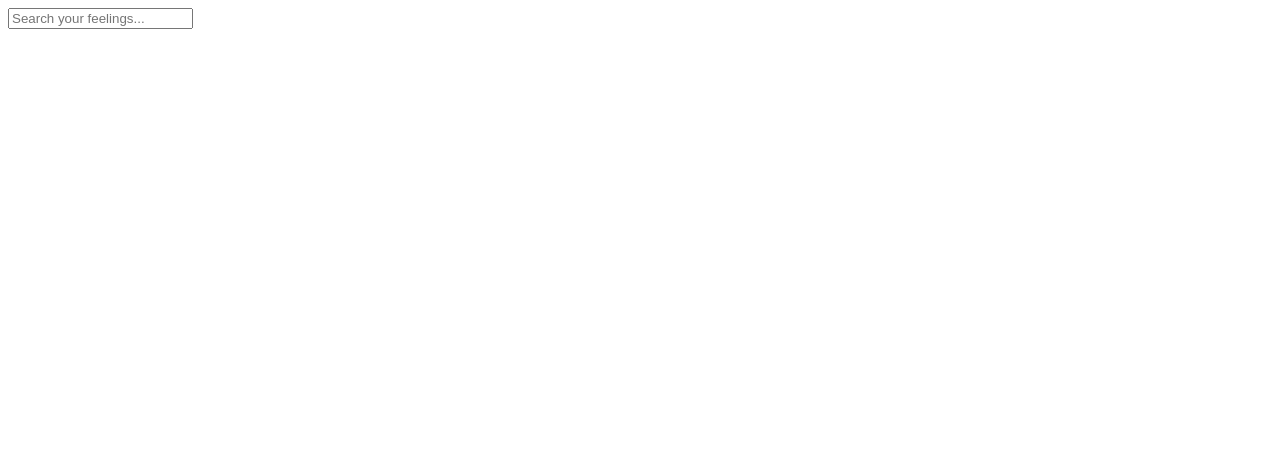
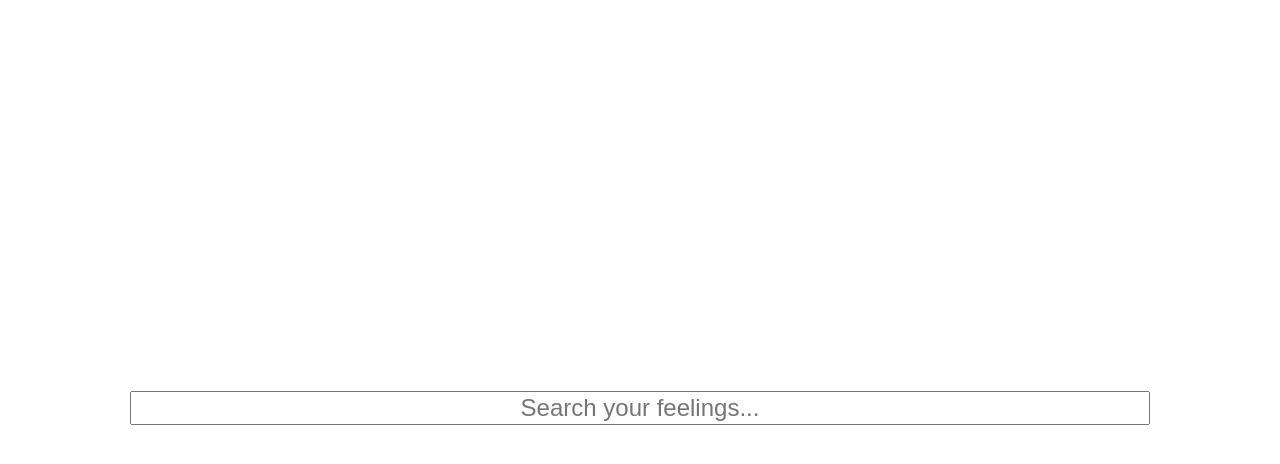
Before and after one commit to jaxdid/carbanti-hunter, a React app: page / in a window 1280 px wide. Shown: the top 464 px of the page. Built offline with nearby package versions, Linux system fonts and the light colour scheme.

Commit message:
WIP - adds basic styles with styled components

```diff
--- a/components/App.js
+++ b/components/App.js
@@ -1,5 +1,6 @@
 import _ from 'lodash'
 import axios from 'axios'
+import styled from 'styled-components'
 import React, { Component } from 'react'
 import SearchBar from './SearchBar'
 import CharacterCard from './CharacterCard'
@@ -43,7 +44,7 @@ class App extends Component {
 
   render () {
     return (
-      <div>
+      <Container>
         <SearchBar
           onQueryChange={query => this.runSearch(query)}
           clearRequestQueue={this.runSearch.cancel}
@@ -51,9 +52,16 @@ class App extends Component {
         />
         {this.state.error ? 'This isn\'t the character you\'re looking for...' : ''}
         {this.state.carabantisData ? this.getCarbantisTotal() : ''}
-      </div>
+      </Container>
     )
   }
 }
 
+const Container = styled.div`
+  display: flex;
+  justify-content: center;
+  align-items: center;
+  height: 100vh;
+`
+
 export default App
--- a/components/SearchBar.js
+++ b/components/SearchBar.js
@@ -1,4 +1,5 @@
 import React, { Component } from 'react'
+import styled from 'styled-components'
 import { validateQuery } from '../lib/utils'
 
 class SearchBar extends Component {
@@ -28,15 +29,19 @@ class SearchBar extends Component {
 
   render () {
     return (
-      <div className="search-bar">
-        <input
-          value={this.state.query}
-          placeholder={'Search your feelings...'}
-          onChange={event => this.handleInputChange(event.target.value)}
-        />
-      </div>
+      <Field
+        value={this.state.query}
+        placeholder={'Search your feelings...'}
+        onChange={event => this.handleInputChange(event.target.value)}
+      />
     )
   }
 }
 
+const Field = styled.input`
+  width: 80%;
+  text-align: center;
+  font-size: 24px;
+`
+
 export default SearchBar
--- a/package.json
+++ b/package.json
@@ -11,7 +11,8 @@
   },
   "dependencies": {
     "react": "^16.3.2",
-    "react-dom": "^16.3.2"
+    "react-dom": "^16.3.2",
+    "styled-components": "^3.2.6"
   },
   "devDependencies": {
     "axios": "^0.18.0",
```
Also changed, not shown: 1 other file (tests, documents, lock files or other folders).
